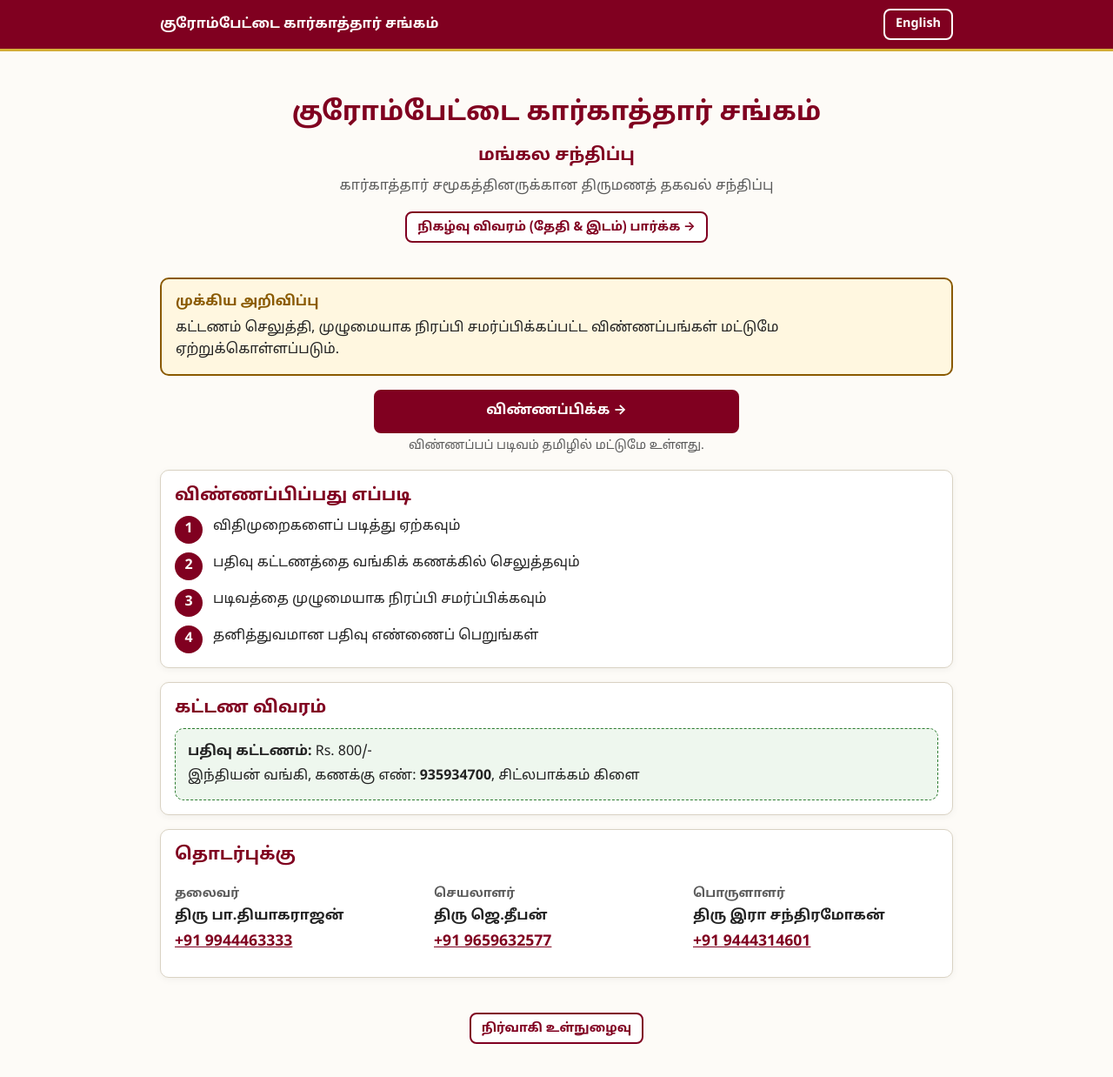
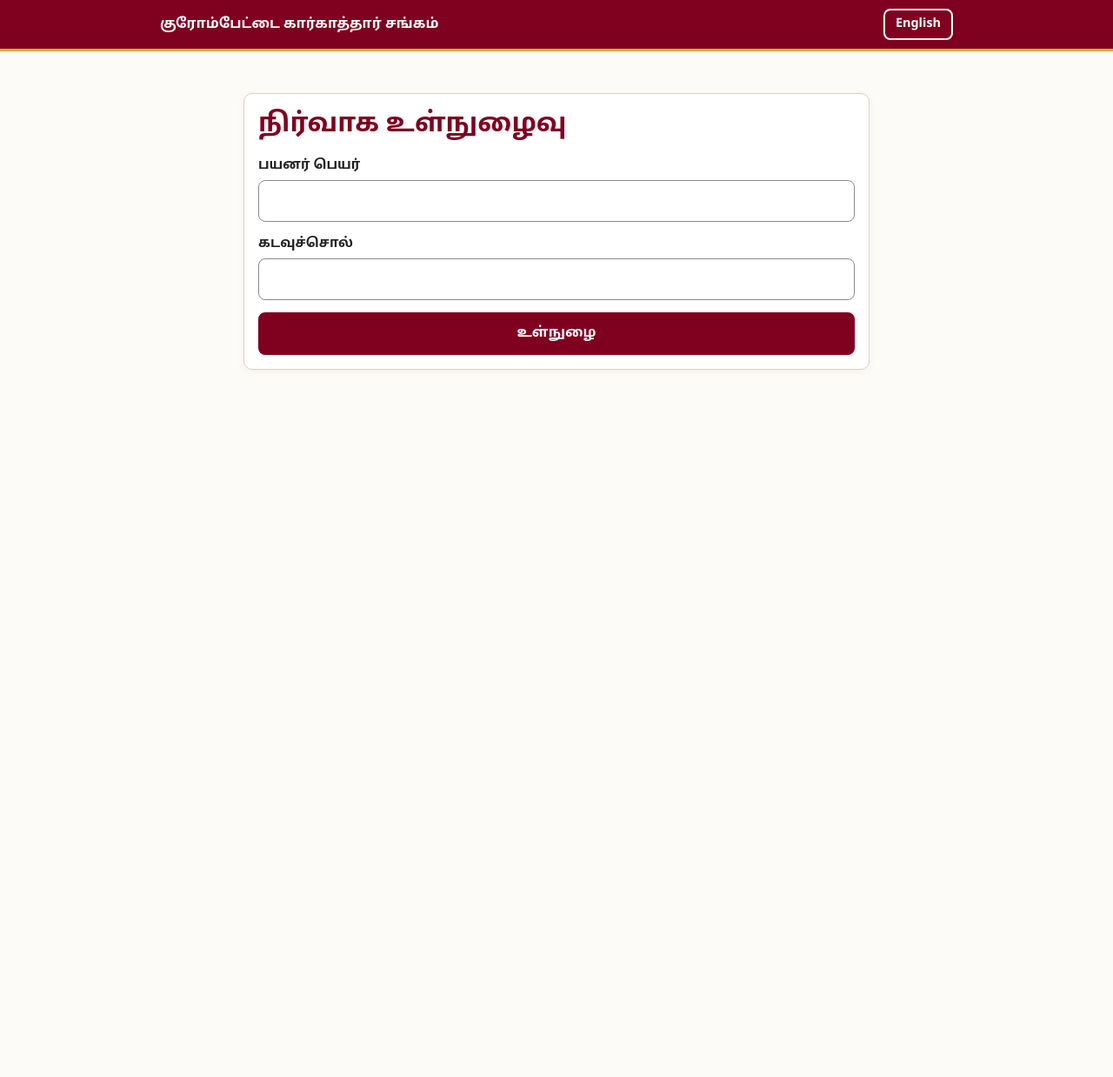
Before and after one commit to BT-Rajan/MATRIMONY, a React (Vite) app in the folder frontend/: page /admin.html/login in a window 1280 px wide. Shown: the top 1238 px of the page at 87% size. After the commit the page ends 800 px from the top, so only its background shows below. Built offline with nearby package versions, Linux system fonts and the light colour scheme; no server answers.

Commit message:
feat(routing): switch hash routing to real paths — /apply.html, /program.html, /admin.html (with its nested sub-pages under it)

```diff
--- a/frontend/src/App.jsx
+++ b/frontend/src/App.jsx
@@ -13,10 +13,10 @@ export default function App() {
   return (
     <Routes>
       <Route path="/" element={<Landing />} />
-      <Route path="/apply" element={<Apply />} />
-      <Route path="/event" element={<EventInfo />} />
-      <Route path="/admin/login" element={<Login />} />
-      <Route path="/admin" element={<AdminLayout />}>
+      <Route path="/apply.html" element={<Apply />} />
+      <Route path="/program.html" element={<EventInfo />} />
+      <Route path="/admin.html/login" element={<Login />} />
+      <Route path="/admin.html" element={<AdminLayout />}>
         <Route index element={<Dashboard />} />
         <Route path="applications" element={<Applications />} />
         <Route path="applications/:id" element={<ApplicationView />} />
--- a/frontend/src/main.jsx
+++ b/frontend/src/main.jsx
@@ -1,6 +1,6 @@
 import React from 'react';
 import { createRoot } from 'react-dom/client';
-import { HashRouter } from 'react-router-dom';
+import { BrowserRouter } from 'react-router-dom';
 import App from './App';
 import { I18nProvider } from './i18n';
 import { AuthProvider } from './auth';
@@ -8,12 +8,12 @@ import './styles.css';
 
 createRoot(document.getElementById('root')).render(
   <React.StrictMode>
-    <HashRouter>
+    <BrowserRouter>
       <I18nProvider>
         <AuthProvider>
           <App />
         </AuthProvider>
       </I18nProvider>
-    </HashRouter>
+    </BrowserRouter>
   </React.StrictMode>
 );
--- a/frontend/src/pages/Landing.jsx
+++ b/frontend/src/pages/Landing.jsx
@@ -11,7 +11,7 @@ export default function Landing() {
         <h1>{t('brand')}</h1>
         <h2>{t('event')}</h2>
         <p>{t('hero_tag')}</p>
-        <p><Link to="/event" className="btn secondary small">{t('event_link')} →</Link></p>
+        <p><Link to="/program.html" className="btn secondary small">{t('event_link')} →</Link></p>
       </section>
 
       <div className="notice" role="note">
@@ -20,7 +20,7 @@ export default function Landing() {
       </div>
 
       <div className="center">
-        <Link to="/apply" className="btn block" style={{ maxWidth: 420, margin: '0 auto' }}>{t('apply_btn')} →</Link>
+        <Link to="/apply.html" className="btn block" style={{ maxWidth: 420, margin: '0 auto' }}>{t('apply_btn')} →</Link>
         <p className="hint">{t('apply_note')}</p>
       </div>
 
@@ -52,7 +52,7 @@ export default function Landing() {
         </ul>
       </section>
 
-      <p className="foot"><Link to="/admin" className="btn secondary small">{t('staff_login')}</Link></p>
+      <p className="foot"><Link to="/admin.html" className="btn secondary small">{t('staff_login')}</Link></p>
     </PublicShell>
   );
 }
--- a/frontend/src/pages/admin/AdminLayout.jsx
+++ b/frontend/src/pages/admin/AdminLayout.jsx
@@ -8,7 +8,7 @@ export default function AdminLayout() {
   const { t } = useI18n();
 
   if (user === undefined) return <p className="wrap" role="status">{t('loading')}</p>;
-  if (!user) return <Navigate to="/admin/login" replace />;
+  if (!user) return <Navigate to="/admin.html/login" replace />;
 
   const link = ({ isActive }) => (isActive ? 'active' : undefined);
   return (
@@ -25,9 +25,9 @@ export default function AdminLayout() {
         </div>
       </header>
       <nav className="admin-nav" aria-label="Admin">
-        <NavLink to="/admin" end className={link}>{t('nav_dashboard')}</NavLink>
-        <NavLink to="/admin/applications" className={link}>{t('nav_apps')}</NavLink>
-        {user.role === 'admin' && <NavLink to="/admin/users" className={link}>{t('nav_users')}</NavLink>}
+        <NavLink to="/admin.html" end className={link}>{t('nav_dashboard')}</NavLink>
+        <NavLink to="/admin.html/applications" className={link}>{t('nav_apps')}</NavLink>
+        {user.role === 'admin' && <NavLink to="/admin.html/users" className={link}>{t('nav_users')}</NavLink>}
       </nav>
       <main id="main" className="wrap"><Outlet /></main>
     </>
--- a/frontend/src/pages/admin/ApplicationView.jsx
+++ b/frontend/src/pages/admin/ApplicationView.jsx
@@ -74,7 +74,7 @@ export default function ApplicationView() {
 
   return (
     <>
-      <p><Link to="/admin/applications">← {t('nav_apps')}</Link></p>
+      <p><Link to="/admin.html/applications">← {t('nav_apps')}</Link></p>
       <h1>{a.reg_no} <StatusBadge status={a.status} /></h1>
       {msg && <div className="alert good" role="status">{msg}</div>}
 
--- a/frontend/src/pages/admin/Applications.jsx
+++ b/frontend/src/pages/admin/Applications.jsx
@@ -66,7 +66,7 @@ export default function Applications() {
             <tbody>
               {data.items.map((a) => (
                 <tr key={a.id}>
-                  <td data-label={t('a_reg')}><Link to={`/admin/applications/${a.id}`}>{a.reg_no}</Link></td>
+                  <td data-label={t('a_reg')}><Link to={`/admin.html/applications/${a.id}`}>{a.reg_no}</Link></td>
                   <td data-label={t('a_name')}>{a.full_name}</td>
                   <td data-label={t('a_phone')}>{a.phone}</td>
                   <td data-label={t('a_date')}>{fmtDateTime(a.created_at)}</td>
--- a/frontend/src/pages/admin/Dashboard.jsx
+++ b/frontend/src/pages/admin/Dashboard.jsx
@@ -28,7 +28,7 @@ export default function Dashboard() {
         <>
           <div className="stats">
             {cards.map(([label, key, q, cls]) => (
-              <Link key={key} to={`/admin/applications${q}`} className={`stat ${cls}`}>
+              <Link key={key} to={`/admin.html/applications${q}`} className={`stat ${cls}`}>
                 <b>{s[key]}</b>
                 <span>{t(label)}</span>
               </Link>
--- a/frontend/src/pages/admin/Login.jsx
+++ b/frontend/src/pages/admin/Login.jsx
@@ -13,7 +13,7 @@ export default function Login() {
   const [err, setErr] = useState('');
   const [busy, setBusy] = useState(false);
 
-  if (user) return <Navigate to="/admin" replace />;
+  if (user) return <Navigate to="/admin.html" replace />;
 
   async function submit(e) {
     e.preventDefault();
@@ -21,7 +21,7 @@ export default function Login() {
     setBusy(true);
     try {
       await login(u.trim(), p);
-      nav('/admin', { replace: true });
+      nav('/admin.html', { replace: true });
     } catch (x) {
       setErr(t('e_' + x.code));
     } finally {
--- a/frontend/src/pages/admin/Users.jsx
+++ b/frontend/src/pages/admin/Users.jsx
@@ -59,7 +59,7 @@ export default function Users() {
     }
   }
 
-  if (me.role !== 'admin') return <Navigate to="/admin" replace />;
+  if (me.role !== 'admin') return <Navigate to="/admin.html" replace />;
 
   const fe = (k) => errs[k] && <p className="err" id={`${k}-err`}>{t('e_' + errs[k])}</p>;
   const ia = (k) => ({ 'aria-invalid': errs[k] ? 'true' : undefined, 'aria-describedby': errs[k] ? `${k}-err` : undefined });
```
